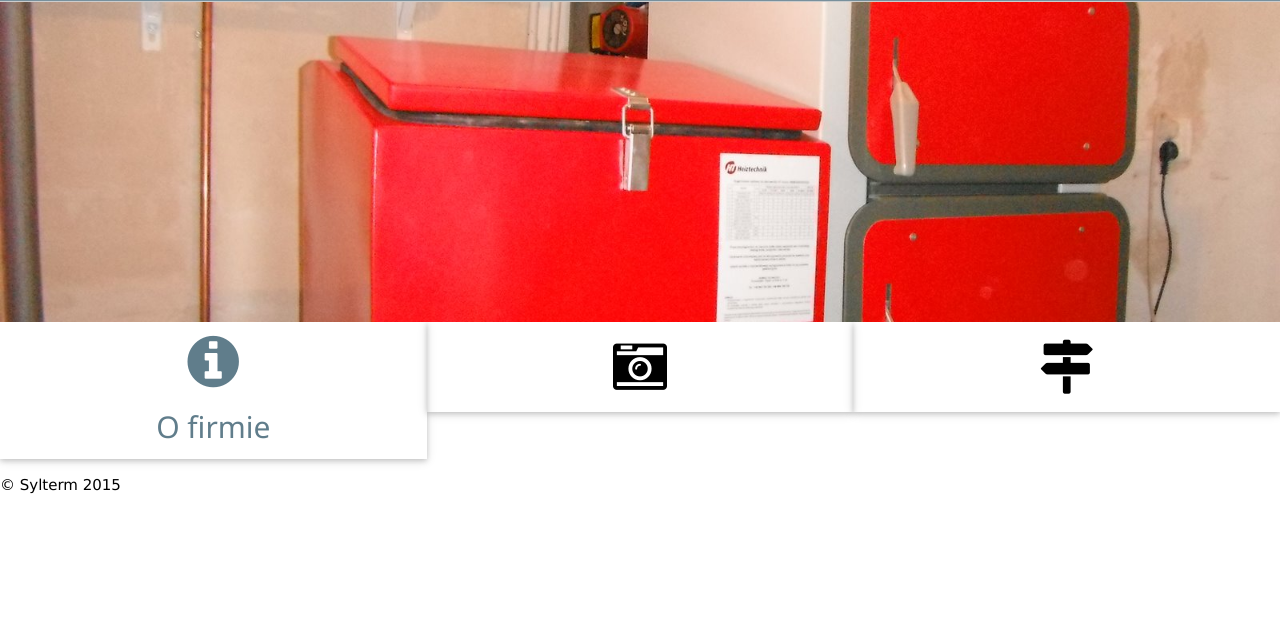
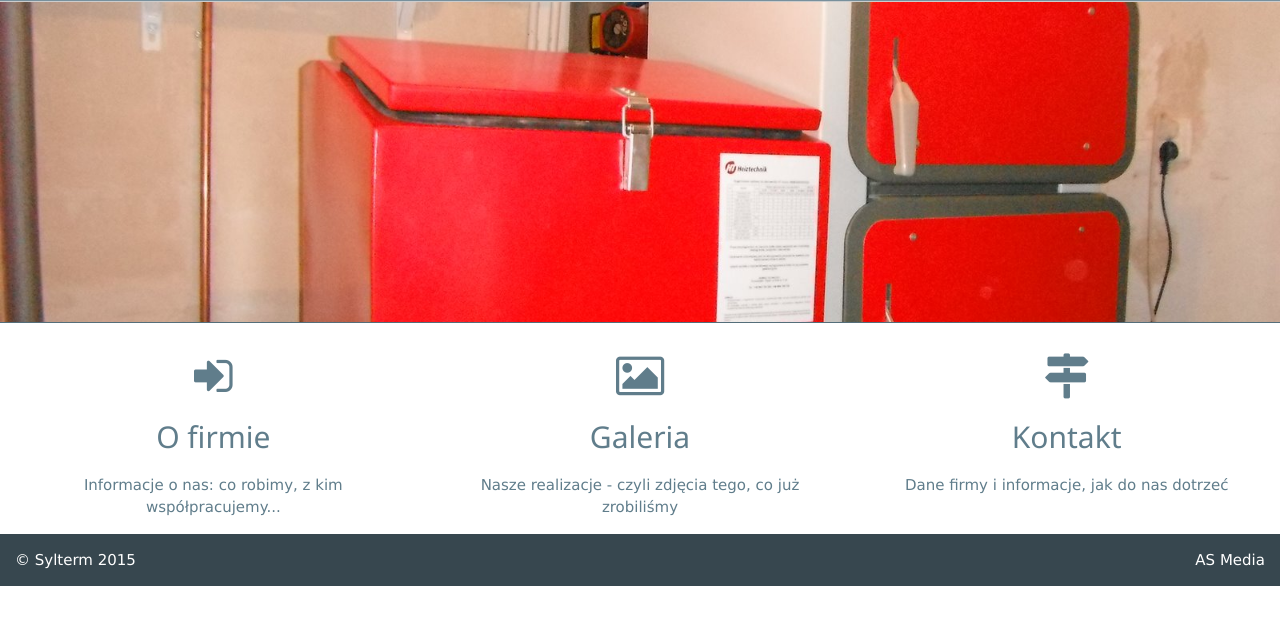
Before and after one commit to Jarek-S/sylterm, a plain HTML site: page index.html in a window 1280 px wide. Shown: the part 97-722 px from the top of the page. Drawn offline with nearby package versions, Linux system fonts and the light colour scheme.

Commit message:
zrobiony układ strony głównej

```diff
--- a/css/sylterm.css
+++ b/css/sylterm.css
@@ -21,3 +21,21 @@ img {
 #mapka {
     height: 400px;
 }
+a {
+    text-decoration: none;
+}
+a:hover {
+    text-shadow: 0 0 5px #546e7a;
+}
+nav div {
+    min-height: 200px;
+    padding: 0 2em;
+    border-top: 1px solid #546e7a;
+}
+#icon {
+    margin-top: 2em;
+}
+footer p {
+    padding-left: 1em;
+    padding-right: 1em;
+}
--- a/index.html
+++ b/index.html
@@ -18,23 +18,37 @@
             <div class="w3-container w3-rest w3-center"><h1>Sylterm najlepszy jest</h1></div>
         </header>
         <section id="slider" class="cycle-slideshow"
-            data-cycle-fx="fadeout"
-            data-cycle-pause-on-hover=true>
+            data-cycle-fx="fadeout">
         <img src="img/pod1.jpg" alt="baner1" />
         <img src="img/pod2.jpg" alt="baner2" />
         <img src="img/pod3.jpg" alt="baner3" />
         </section>
-        <nav class="w3-row">
-            <div class="w3-third w3-card-2 w3-center w3-text-theme">
-                <h2><i class="fa fa-info-circle fa-2x"></i></h2>
-                <h2>O firmie</h2>
-            </div>
-            <div class="w3-third w3-card-2 w3-large w3-center"><p><i class="fa fa-camera-retro fa-3x"></i></p></div>
-            <div class="w3-third w3-card-2 w3-large w3-center"><p><i class="fa fa-map-signs fa-3x"></i></p></div>
+        <nav class="w3-row w3-text-theme">
+            <a href="#">
+                <div class="w3-third w3-center">
+                    <p id="icon"><i class="fa fa-sign-in fa-3x"></i></p>
+                    <h2>O firmie</h2>
+                    <p>Informacje o nas: co robimy, z kim współpracujemy...</p>
+                </div>
+            </a>
+            <a href="#">
+                <div class="w3-third w3-center">
+                    <p id="icon"><i class="fa fa-picture-o fa-3x"></i></p>
+                    <h2>Galeria</h2>
+                    <p>Nasze realizacje - czyli zdjęcia tego, co już zrobiliśmy</p>
+                </div>
+            </a>
+            <a href="#">
+                <div class="w3-third w3-center">
+                    <p id="icon"><i class="fa fa-map-signs fa-3x"></i></p>
+                    <h2>Kontakt</h2>
+                    <p>Dane firmy i informacje, jak do nas dotrzeć</p>
+                </div>
+            </a>
         </nav>
-        <footer class="w3-row">
+        <footer class="w3-row w3-theme-d3">
             <div class="w3-half"><p>&copy; Sylterm 2015</p></div>
-            <div class="w3-half"></div>
+            <div class="w3-half"><p class="w3-right">AS Media</p></div>
         </footer>
     </body>
 </html>
```
